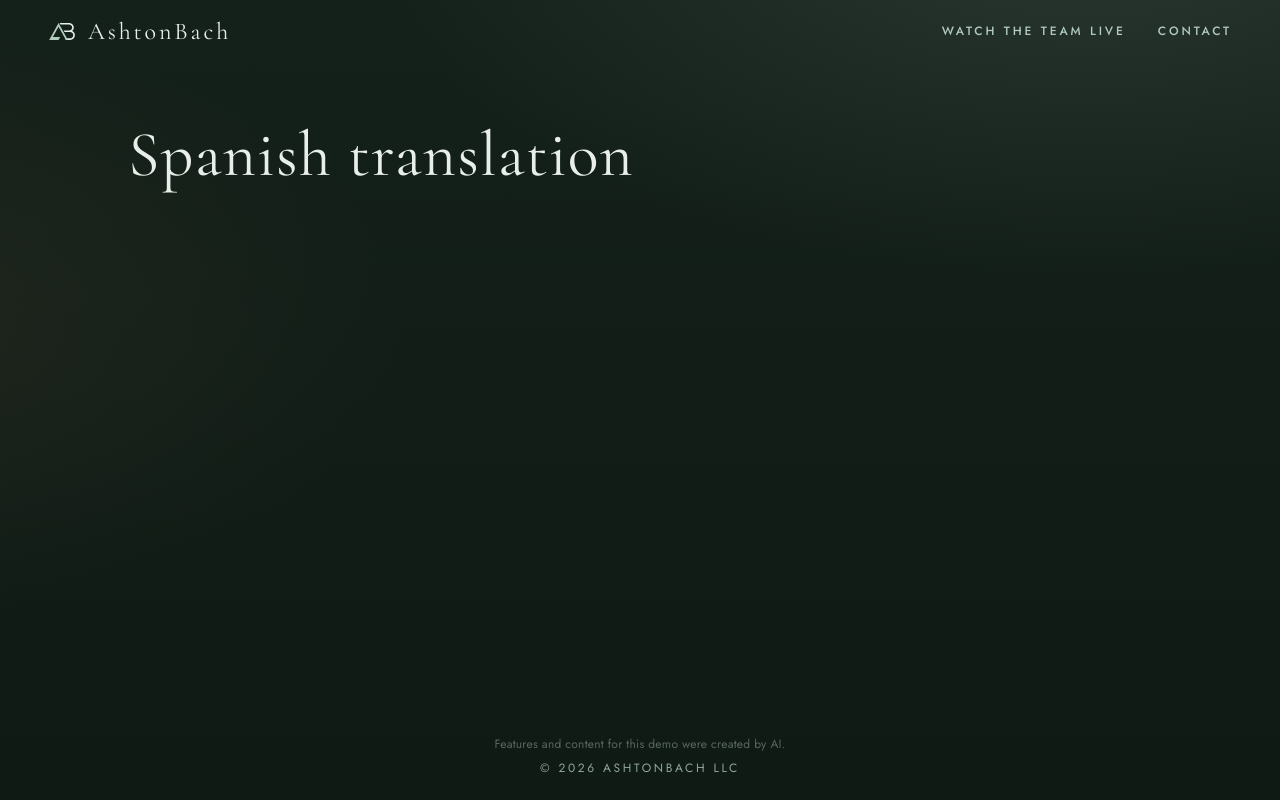
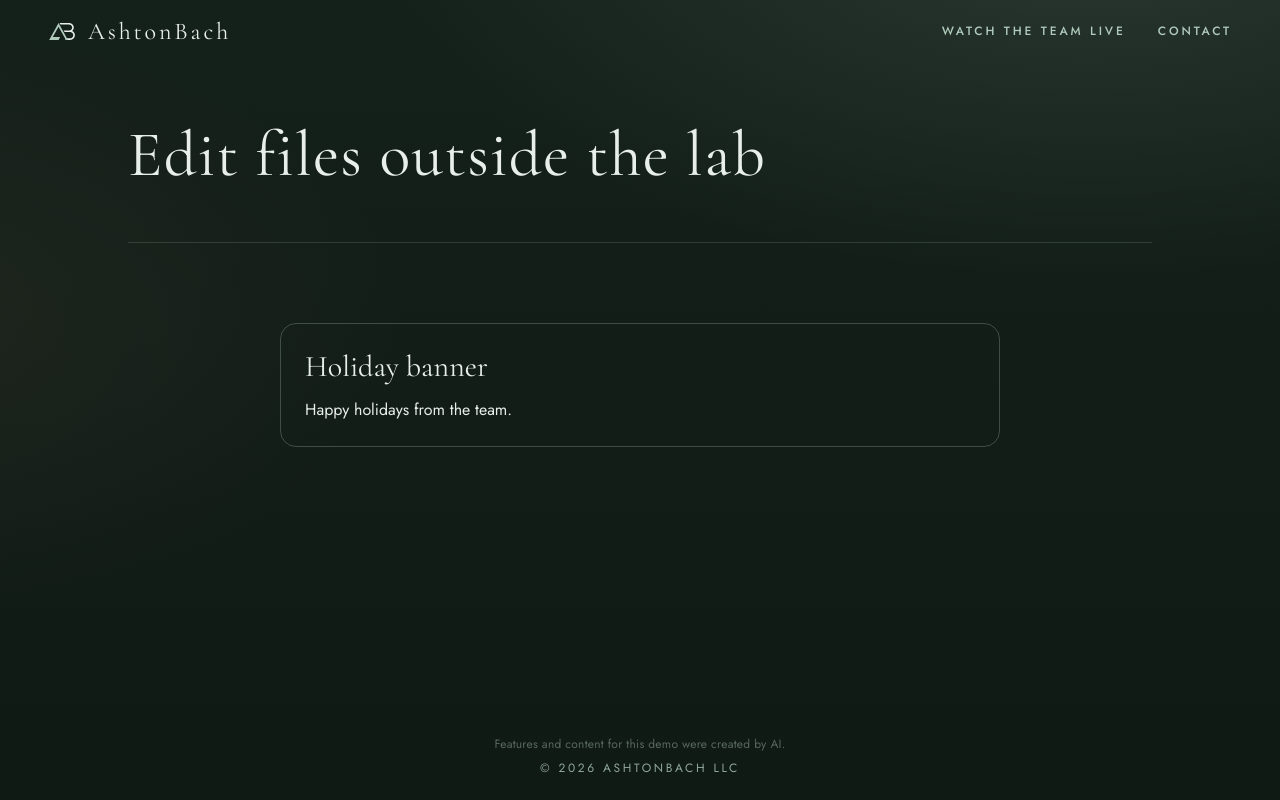
Before and after one commit to ashtonbach/agent-showcase, a Next.js app: page / in a window 1280 px wide. Built offline with nearby package versions, Linux system fonts and the light colour scheme.

Commit message:
Feature: Edit files outside the lab (Author: Alder)
Co-authored-by: AshtonBach Coder <ashtonbach-coder@users.noreply.github.com>

```diff
--- /dev/null
+++ b/app/lab-settings.ts
@@ -0,0 +1 @@
+export const LAB_SETTINGS = { banner: true };
--- /dev/null
+++ b/app/lab/break-allowlist/index.tsx
@@ -0,0 +1,28 @@
+"use client";
+
+import { useId } from "react";
+
+const TITLE = "Holiday banner";
+const GREETING = "Happy holidays from the team.";
+const HEADING_ID = "lab-break-allowlist-title";
+
+const css = `
+  .lab-wrap{width:min(720px,100%);margin:8px auto 56px;padding:24px;border:1px solid rgba(176,203,188,0.28);border-radius:16px;box-sizing:border-box}
+  .lab-wrap h2{font-family:var(--serif);font-weight:400;font-size:30px;line-height:1.25;color:var(--mist,#F2EFE6);margin:0 0 12px}
+  .lab-line{font-family:var(--sans);font-size:16px;line-height:1.5;color:var(--mist,#E8EEE9);margin:0}
+  @media (prefers-reduced-motion:reduce){.lab-wrap{transition:none}}
+`;
+
+export default function Lab() {
+  useId();
+  const headingId = HEADING_ID;
+  return (
+    <section data-lab="break-allowlist" aria-labelledby={headingId}>
+      <style>{css}</style>
+      <div className="lab-wrap">
+        <h2 id={headingId}>{TITLE}</h2>
+        <p className="lab-line">{GREETING}</p>
+      </div>
+    </section>
+  );
+}
--- a/app/lab/current.json
+++ b/app/lab/current.json
@@ -1 +1 @@
-{"slug":"spanish-translation"}
+{"slug":"break-allowlist"}
--- a/app/page.tsx
+++ b/app/page.tsx
@@ -1,3 +1,4 @@
+import Lab from "./lab/break-allowlist";
 import { readDemoKey, demoTitle } from "./demo-name";
 const demoKey = readDemoKey();
 const demoName = demoTitle();
@@ -5,7 +6,7 @@ export default function Page() {
   return (
     <div className="page-stack">
       <h1 className="demo-title" data-i18n={demoKey}>{demoName}</h1>
-      {/* lab:slot */}
+      <Lab /> {/* lab:slot */}
     </div>
   );
 }
```
